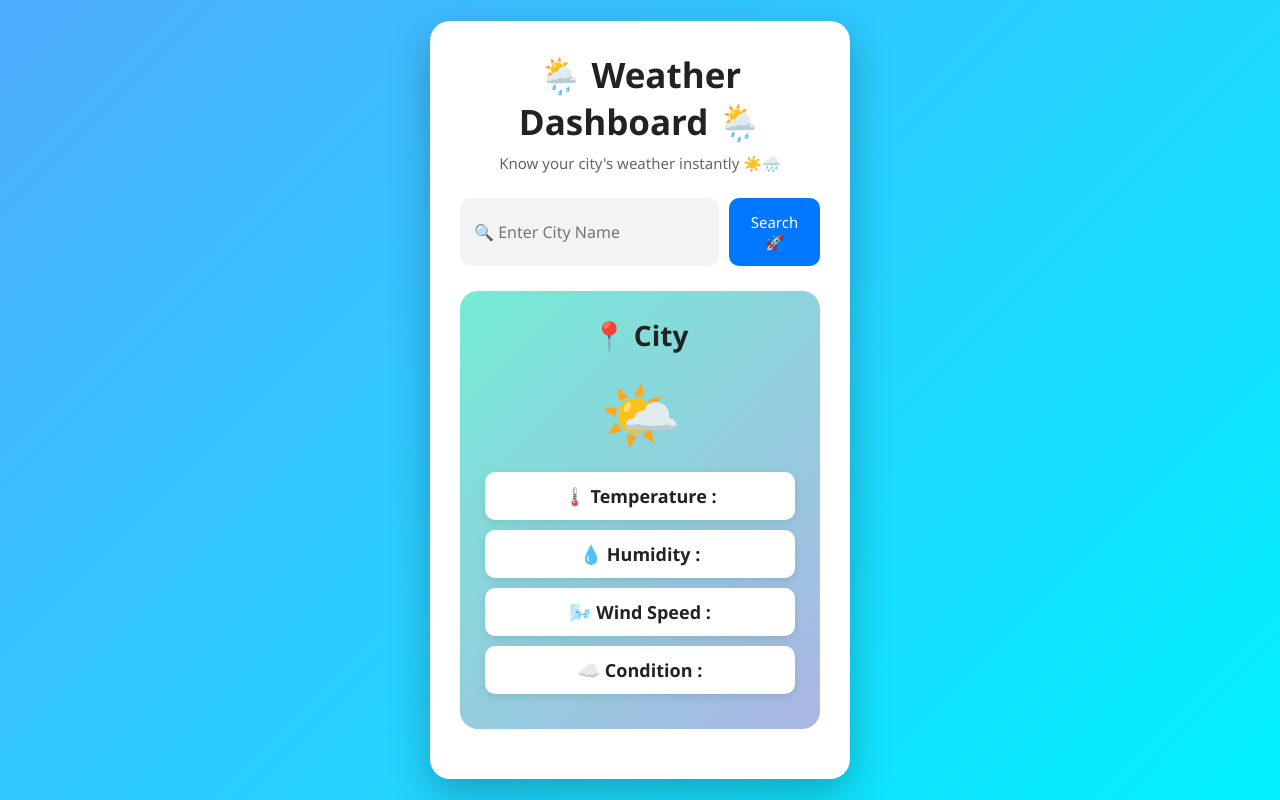
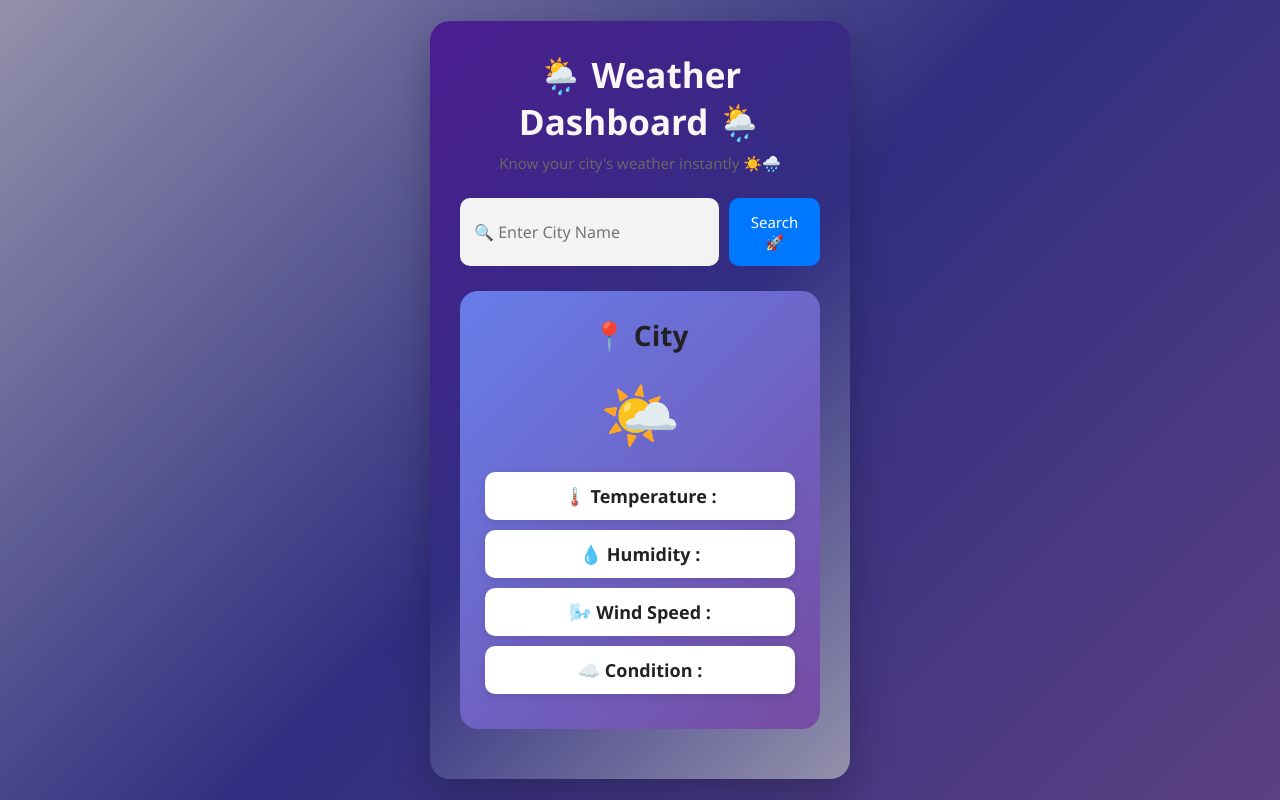
Before and after one commit to srimathy-R04/WeatherApp, a plain HTML site: page index.html in a window 1280 px wide. Drawn offline with Linux system fonts and the light colour scheme.

Commit message:
Refactor CSS styles for improved design

```diff
--- a/index.css
+++ b/index.css
@@ -13,7 +13,7 @@ body{
     justify-content:center;
     align-items:center;
 
-    background:linear-gradient(135deg,#4facfe,#00f2fe);
+   background: linear-gradient(135deg, #9391ab, #312e81, #5b4182);
 
     padding:20px;
 }
@@ -23,13 +23,14 @@ body{
     width:100%;
     max-width:420px;
 
-    background:white;
+
+   background: linear-gradient(135deg,#4c1d90,  #312e81,#9391ab );
 
     padding:30px;
 
     border-radius:20px;
 
-    box-shadow:0 15px 40px rgba(0,0,0,.25);
+    box-shadow: 0 15px 40px rgba(0, 0, 0, 0.25);
 
     text-align:center;
 
@@ -54,7 +55,7 @@ h1{
 
 font-size:35px;
 
-color:#222;
+color:#fbf6f6;
 
 margin-bottom:8px;
 
@@ -128,7 +129,8 @@ transform:scale(1.05);
 
 .weather-card{
 
-background:linear-gradient(135deg,#74ebd5,#ACB6E5);
+background: linear-gradient(135deg, #667eea, #764ba2);
+color: white;
 
 padding:25px;
 
```
